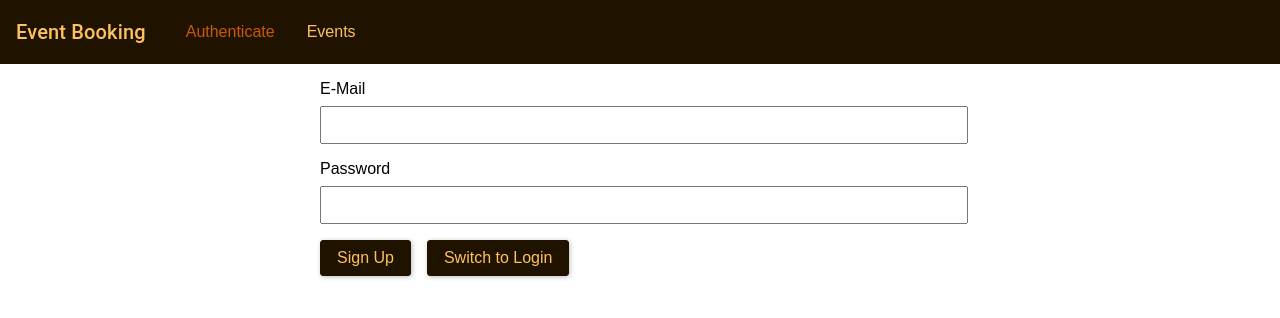
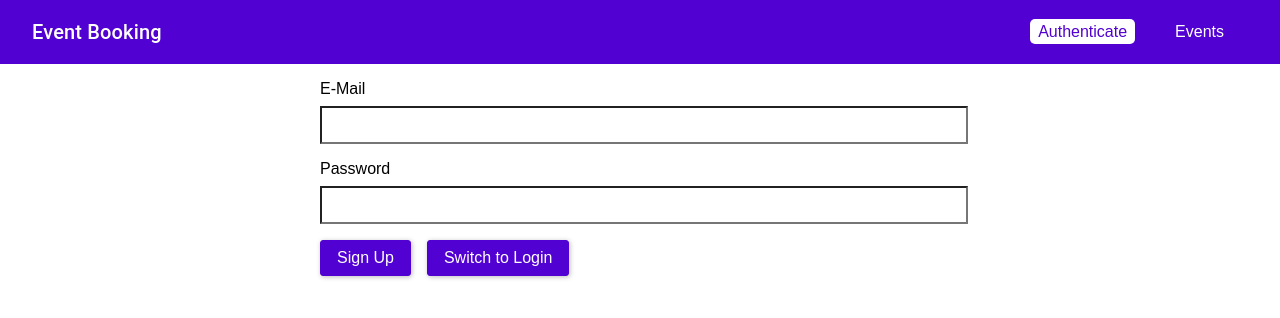
Before and after one commit to lotvall/event-booking, a React (Create React App) app in the folder frontend/: page /auth in a window 1280 px wide. Shown: the top 318 px of the page. Built offline with nearby package versions, Linux system fonts and the light colour scheme.

Commit message:
changed styling

```diff
--- a/frontend/src/components/NavBar.js
+++ b/frontend/src/components/NavBar.js
@@ -20,12 +20,14 @@ const styles = {
     top: 0,
     width: '100%',
     height: '3.5rem',
-    background: '#1F1300',
-    padding: '0 1rem',
+    background: '#5101d1',
+    padding: '0 2rem',
     display: 'flex',
+    justifyContent: 'space-between',
+    boxSizing: 'border-box',
   },
   appTitle:{
-    color: '#FFC15E'
+    color: 'white'
   },
   ul: {
     display: 'flex',
@@ -41,12 +43,17 @@ const styles = {
     },
     link: {
         textDecoration: 'none',
-        color: '#FFC15E',
+        color: 'white',
+        padding: '0.25rem 0.5rem',
         '&:hover': {
-            color: '#CC5803'
+            color: '#5101d1',
+            background: '#ffffff',
+            borderRadius: 5,
         },
         '&.active': {
-            color: '#CC5803'
+            color: '#5101d1',
+            background: '#ffffff',
+            borderRadius: 5,
         },
     }
 }
--- a/frontend/src/pages/Auth.js
+++ b/frontend/src/pages/Auth.js
@@ -7,6 +7,7 @@ const styles = {
     width: '40rem',
     maxWidth: '80%',
     margin: '5rem auto',
+
 
   },
   formcontrol: {
@@ -21,23 +22,24 @@ const styles = {
     width: '100%',
     display: 'block',
     height:'2rem',
-    fontSize: '100%'
+    fontSize: '100%',
+    background: 'white !important',
   },
   button: {
-    background: '#1F1300',
+    background: '#5101d1',
     font: 'inherit',
-    color: '#FFC15E',
-    border: '1px solid #1F1300',
+    color: 'white',
+    border: '1px solid #5101d1',
     borderRadius: 3,
     padding: '0.5rem 1rem',
     marginRight: '1rem',
     boxShadow:'1px 1px 5px rgba(0, 0, 0, 0.26)',
     cursor: 'pointer',
     '&:hover': {
-      color: '#CC5803'
+      color: '#6219d6'
     },
     '&.active': {
-      color: '#CC5803'
+      color: '#6219d6'
     },
 
 
```
